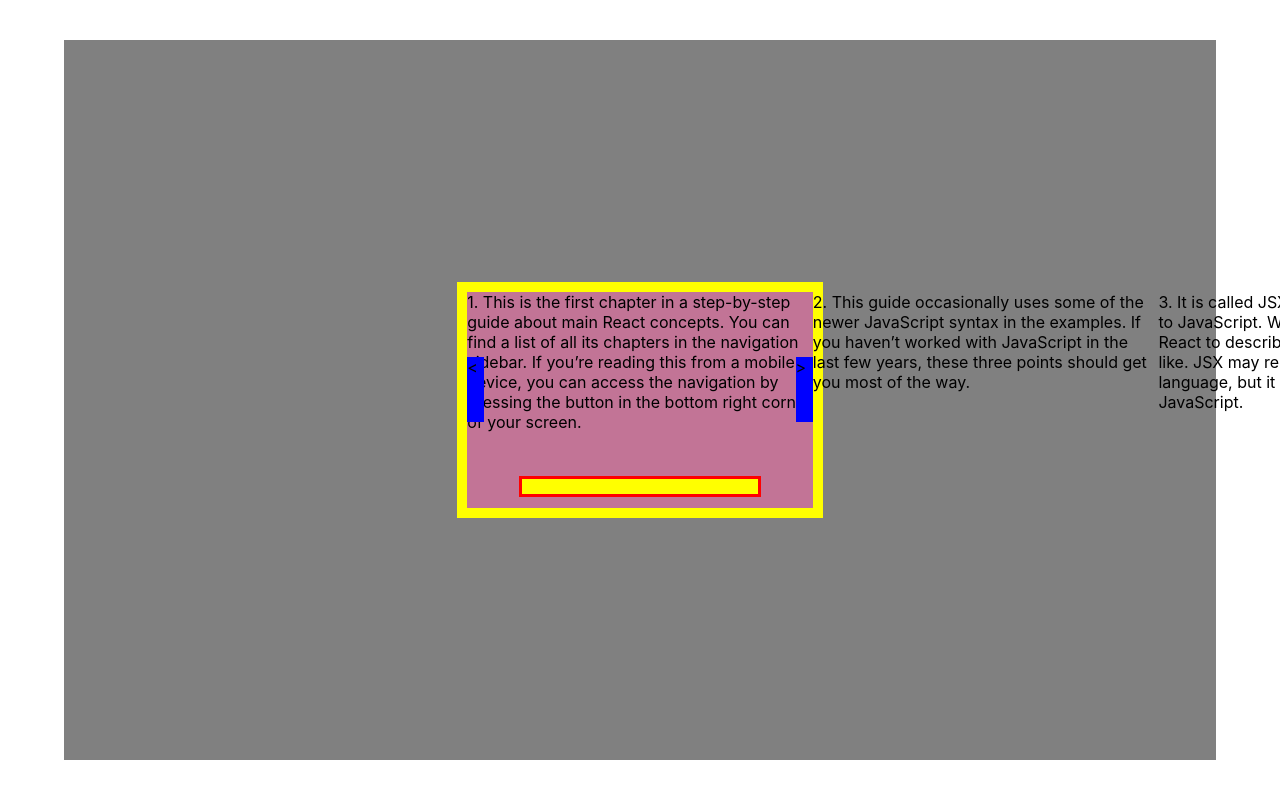
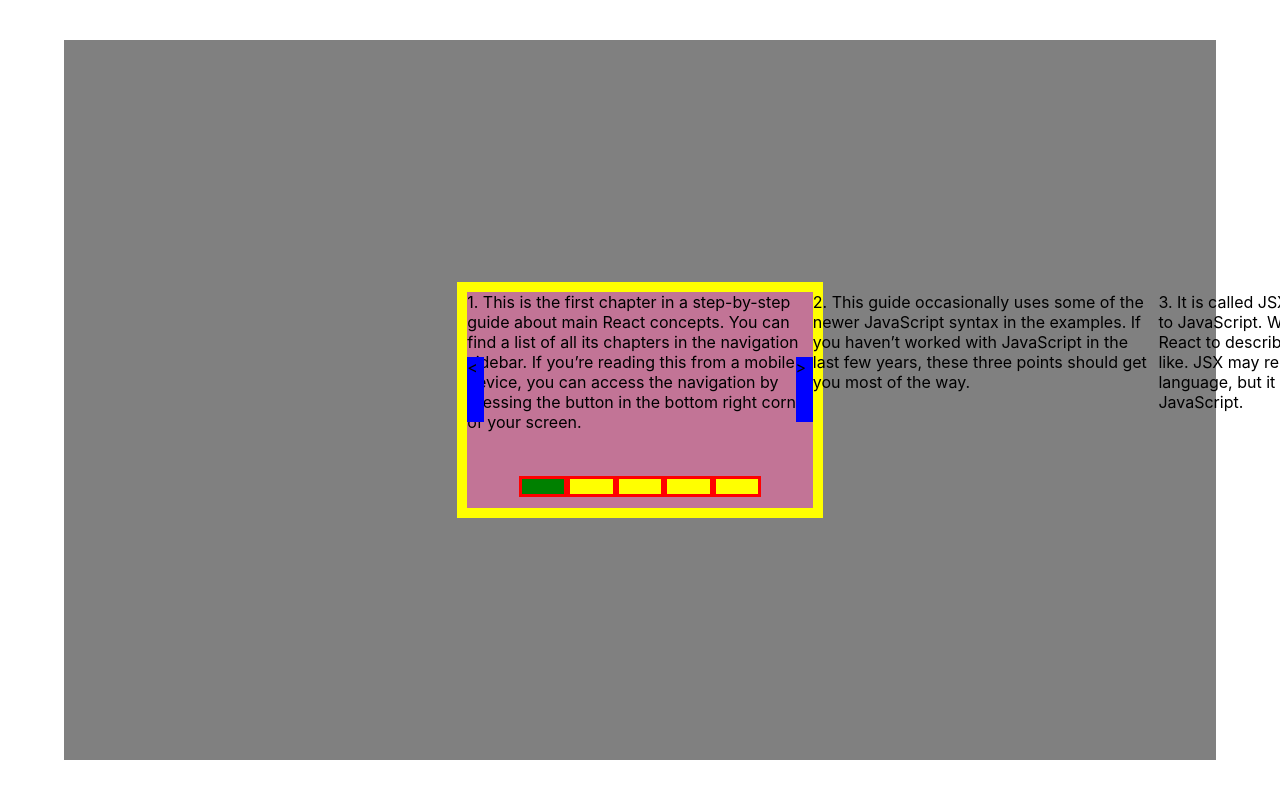
Before and after one commit to maxyou/react-ts-slider, a React (Create React App) app: page / in a window 1280 px wide. Shown: the top 798 px of the page. Built offline with nearby package versions, Linux system fonts and the light colour scheme.

Commit message:
work well

```diff
--- a/src/view/carousel/index.tsx
+++ b/src/view/carousel/index.tsx
@@ -80,7 +80,7 @@ function Carousel(props: IProps) {
     console.log(e.target.id)
     if(currentSub>1){
       console.log(`onArrowLeftClicked: currentSub>1 ${currentSub}, childrenLeft[currentSub-1]:${childrenLeft[currentSub-1]}`)
-      setLeft(childrenLeft[currentSub-2])
+      setLeft(childrenLeft[(currentSub-1)-1])
       setCurrentSub(currentSub-1)
       setRunNumber(runNumber+1)
     }
@@ -89,7 +89,7 @@ function Carousel(props: IProps) {
     // alert('right')
     console.log(e.target.id)
     if(currentSub<childrenNumber){
-      setLeft(childrenLeft[currentSub+1])
+      setLeft(childrenLeft[(currentSub+1)-1])
       setCurrentSub(currentSub+1)
       setRunNumber(runNumber+1)
     }
--- a/src/view/carousel/progress.tsx
+++ b/src/view/carousel/progress.tsx
@@ -35,14 +35,15 @@ const progress0to100_2 = keyframes`
     width: 100%;
   }
 `
-const StyledDivProgressValue = styled.div<{ animName:any, animPlayState: string }>`
-    width: 0%;
+const StyledDivProgressValue = styled.div<{ widthPreset:number, animName:any, animPlayState: string }>`
+    width: ${props => props.widthPreset}%;
     height: 100%;
     background-color: green;
     animation-name: ${props => props.animName};
-    animation-duration: 1s;
+    animation-duration: 3s;
     animation-iteration-count: 1;
     animation-fill-mode: forwards;
+    animation-timing-function: linear;
     animation-play-state: ${props => props.animPlayState};
 `
 
@@ -68,12 +69,13 @@ export default function Progress(props: IProgress) {
     }
   }
 
-  // for (let i = 0; i < props.childrenNum; i++) {
-  for (let i = 0; i < 1; i++) {
+  // for (let i = 0; i < 1; i++) {
+  for (let i = 1; i <= props.childrenNum; i++) {
     // console.log(`in Progress(): childrenProgress.push(), props.runNumber:${props.runNumber}`)
     childrenProgress.push(<StyledDivProgressMax key={i}>
       <StyledDivProgressValue
-        animName={props.runNumber%2==0?progress0to100:progress0to100_2}
+        widthPreset={i<props.currentSub?100:0}
+        animName={props.currentSub==i?(props.runNumber%2==0?progress0to100:progress0to100_2):null}
         // animName={props.runNumber%2==0?progress0to100:null}
         animPlayState={progressCtrl2AnimPlayState(props.progressCtrl)}
         onAnimationStart={onProgressAnimationStart}
```
